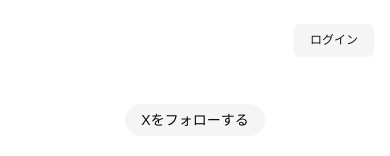
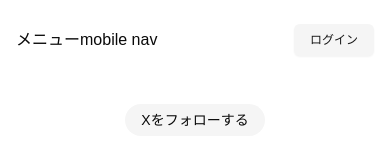
Before and after one commit to nagisora/post-writer-webapp, a Next.js app: page / in a window 390 px wide. Shown: the top 156 px of the page. Built offline with nearby package versions, Linux system fonts and the light colour scheme.

Commit message:
13. スマホサイズ用のナビゲーションメニューを作成しよう

```diff
--- a/components/main-nav.tsx
+++ b/components/main-nav.tsx
@@ -1,5 +1,9 @@
+"use client";
+
 import Link from "next/link";
 import { NavItem } from "@/types";
+import MobileNav from "./mobile-nav";
+import { useState } from 'react';
 
 interface MainNavProps {
   items?: NavItem[];
@@ -7,6 +11,8 @@ interface MainNavProps {
 }
 
 export default function MainNav({ items }: MainNavProps) {
+  const [showMobileMenu, setShowMobileMenu] = useState<boolean>(true);
+
   return (
     <div className="flex items-center md:gap-10">
       <Link href={"/"} className="hidden md:flex items-center space-x-2">
@@ -23,6 +29,12 @@ export default function MainNav({ items }: MainNavProps) {
           </Link>
         ))}
       </nav>
+      <button className="md:hidden"
+        onClick={() => setShowMobileMenu(!showMobileMenu)}
+      >
+        <span>メニュー</span>
+      </button>
+      {showMobileMenu && <MobileNav />}
     </div>
   );
 }
--- /dev/null
+++ b/components/mobile-nav.tsx
@@ -0,0 +1,7 @@
+export default function MobileNav() {
+  return (
+    <div>
+      <div>mobile nav</div>
+    </div>
+  );
+}
```
